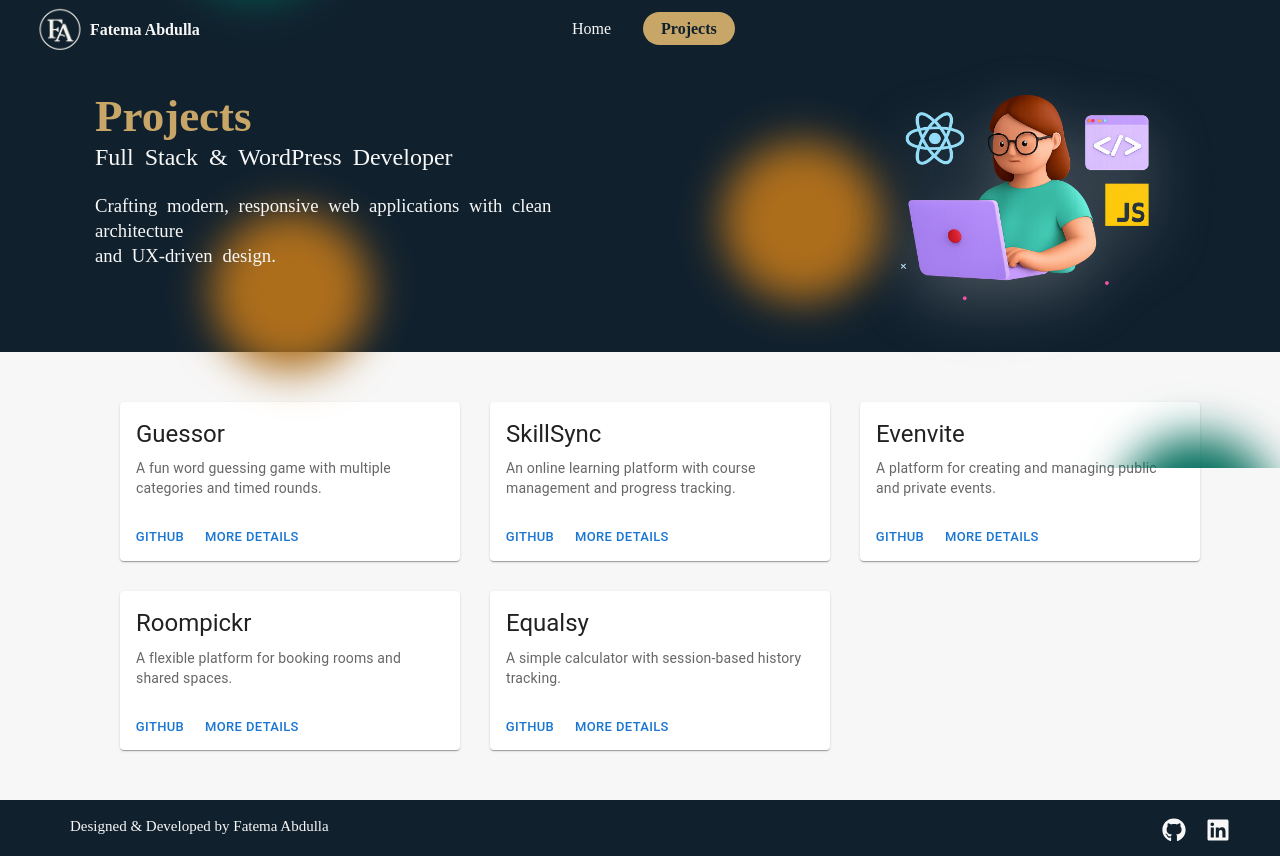
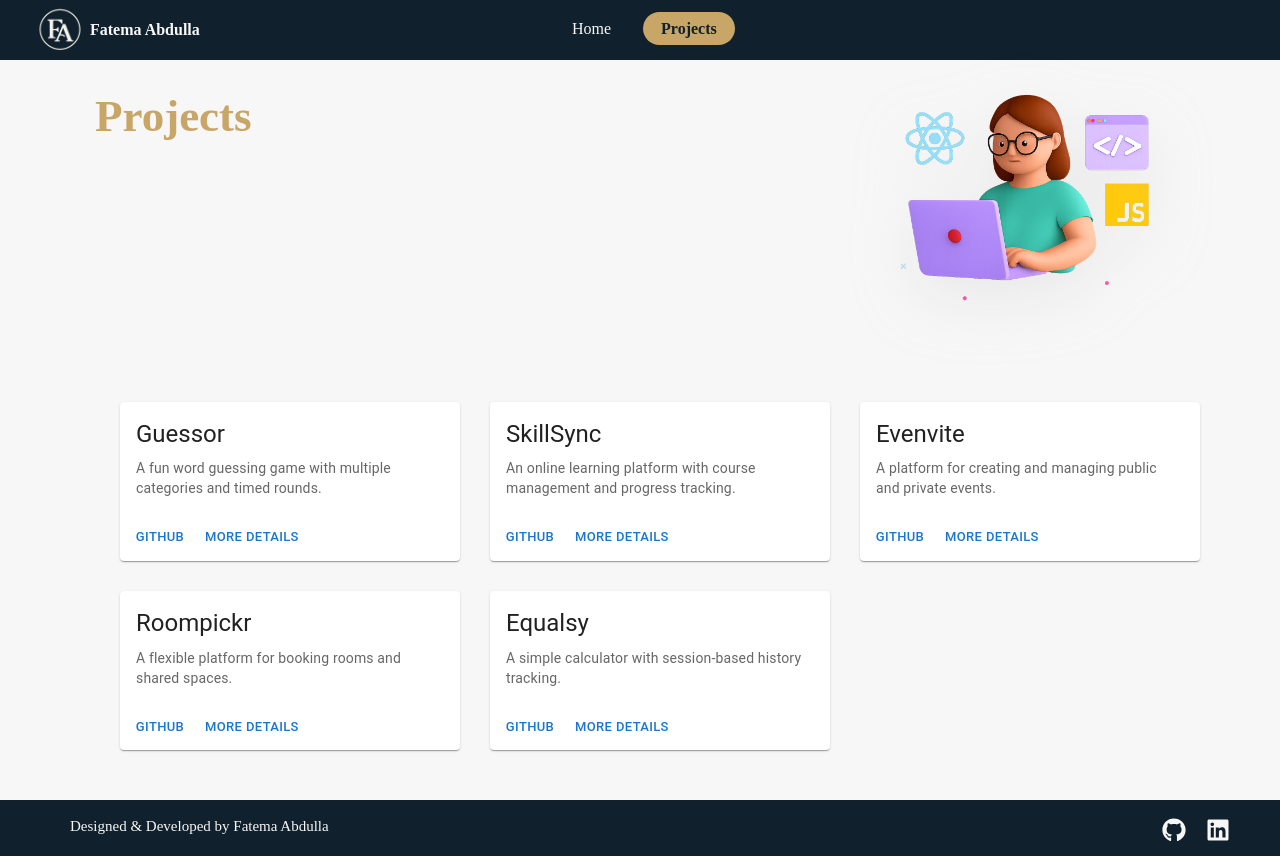
Before and after one commit to Fatema-Abdulla/portfolio, a React (Vite) app: page /projects in a window 1280 px wide. Built offline with nearby package versions, Linux system fonts and the light colour scheme.

Commit message:
add silk bg in banner

```diff
--- a/package.json
+++ b/package.json
@@ -12,12 +12,14 @@
   "dependencies": {
     "@emotion/react": "^11.14.0",
     "@emotion/styled": "^11.14.1",
-    "@mui/material": "^7.3.8",
+    "@mui/material": "^7.3.11",
+    "@react-three/fiber": "^9.6.1",
     "react": "^19.2.4",
     "react-dom": "^19.2.4",
     "react-icons": "^5.6.0",
     "react-router-dom": "^7.13.0",
-    "react-scroll": "^1.9.3"
+    "react-scroll": "^1.9.3",
+    "three": "^0.184.0"
   },
   "devDependencies": {
     "@eslint/js": "^9.39.1",
--- a/src/App.css
+++ b/src/App.css
@@ -6,114 +6,6 @@
 
 body {
   background-color: #f7f7f7;
-}
-
-/* Start balls animations */
-@keyframes move {
-  100% {
-    transform: translate3d(0, 0, 1px) rotate(360deg);
-  }
-}
-
-.background {
-  position: absolute;
-  top: 0;
-  left: 0;
-  width: 100%;
-  height: 58.5vh;
-  overflow: hidden;
-  background: transparent;
-  z-index: 1;
-}
-
-.ball {
-  position: absolute;
-  width: 20vmin;
-  height: 20vmin;
-  border-radius: 50%;
-  backface-visibility: hidden;
-  animation: move linear infinite;
-}
-
-.ball:nth-child(odd) {
-  color: #006d5b;
-}
-
-.ball:nth-child(even) {
-  color: #ad6e1c;
-}
-
-/* Using a custom attribute for variability */
-.ball:nth-child(1) {
-  top: 77%;
-  left: 88%;
-  animation-duration: 30s;
-  animation-delay: -3s;
-  transform-origin: 16vw -2vh;
-  box-shadow: 40vmin 0 5.703076368487546vmin currentColor;
-}
-.ball:nth-child(2) {
-  top: 42%;
-  left: 2%;
-  animation-duration: 26s;
-  animation-delay: -29s;
-  transform-origin: -19vw 21vh;
-  box-shadow: -40vmin 0 5.17594621519026vmin currentColor;
-}
-.ball:nth-child(3) {
-  top: 28%;
-  left: 18%;
-  animation-duration: 39s;
-  animation-delay: -8s;
-  transform-origin: -22vw 3vh;
-  box-shadow: 40vmin 0 5.248179047256236vmin currentColor;
-}
-.ball:nth-child(4) {
-  top: 50%;
-  left: 79%;
-  animation-duration: 28s;
-  animation-delay: -21s;
-  transform-origin: -17vw -6vh;
-  box-shadow: 40vmin 0 5.279749632220298vmin currentColor;
-}
-.ball:nth-child(5) {
-  top: 46%;
-  left: 15%;
-  animation-duration: 35s;
-  animation-delay: -40s;
-  transform-origin: 4vw 0vh;
-  box-shadow: -40vmin 0 5.964309466052033vmin currentColor;
-}
-.ball:nth-child(6) {
-  top: 77%;
-  left: 16%;
-  animation-duration: 28s;
-  animation-delay: -10s;
-  transform-origin: 18vw 4vh;
-  box-shadow: 40vmin 0 5.178483653434181vmin currentColor;
-}
-.ball:nth-child(7) {
-  top: 22%;
-  left: 17%;
-  animation-duration: 35s;
-  animation-delay: -6s;
-  transform-origin: 1vw -23vh;
-  box-shadow: -40vmin 0 5.703026794398318vmin currentColor;
-}
-.ball:nth-child(8) {
-  top: 41%;
-  left: 47%;
-  animation-duration: 26s;
-  animation-delay: -28s;
-  transform-origin: 25vw -3vh;
-  box-shadow: 40vmin 0 5.196265905749415vmin currentColor;
-}
-
-/* End balls animations */
-
-.navbar {
-  background-color: #10202d;
-  padding: 0px 30px;
 }
 
 .nav-left {
@@ -164,25 +56,34 @@ body {
   margin-right: 14px;
 }
 
-.header-container,
+.silk-bg {
+  position: absolute;
+  inset: 0;
+  height: 350px;
+  overflow: hidden;
+  z-index: 0;
+}
+
 .nav-container,
 .footer-container {
   background-color: #10202d;
 }
 
+.header-container {
+  position: relative;
+  z-index: 1;
+  background: transparent;
+}
+
 .header-text {
   color: #f7f7f7;
   padding: 0 95px;
-  position: relative;
-  z-index: 2;
 }
 
 .header-image {
   margin-top: -5px;
   padding: 0 60px;
   margin-bottom: 13px;
-  position: relative;
-  z-index: 2;
 }
 
 .header-image img {
@@ -210,8 +111,6 @@ body {
   word-spacing: 5px;
   margin-top: 23px;
 }
-
-
 
 .about-skill {
   background-color: #f7f7f7;
@@ -317,16 +216,3 @@ body {
   color: #d6b77a;
   transform: translateY(-2px);
 }
-
-/* Responsive
-@media (max-width: 768px) {
-  .nav-container {
-    flex-direction: column;
-    gap: 15px;
-  }
-
-  .nav-center {
-    position: static;
-    transform: none;
-  }
-} */
--- a/src/App.jsx
+++ b/src/App.jsx
@@ -6,13 +6,10 @@ import Nav from "./components/Nav"
 import Home from "./pages/Home"
 import Projects from "./pages/Projects"
 import Footer from "./components/Footer"
-import Background from "./components/Background"
-
 
 const App = () => {
   return (
     <div>
-    <Background />
       <Nav />
       <Routes>
         <Route path="/" element={<Home />} />
@@ -25,7 +22,7 @@ const App = () => {
           ))
         }
       </div> */}
-      < Footer />
+      <Footer />
     </div>
   )
 }
--- a/src/components/Background.jsx
+++ /dev/null
@@ -1,18 +0,0 @@
-import "../App.css"
-
-const Background = () => {
-  return (
-    <div className="background">
-      <span className="ball"></span>
-      <span className="ball"></span>
-      <span className="ball"></span>
-      <span className="ball"></span>
-      <span className="ball"></span>
-      <span className="ball"></span>
-      <span className="ball"></span>
-      <span className="ball"></span>
-    </div>
-  );
-}
-
-export default Background
--- a/src/components/HeaderHome.jsx
+++ b/src/components/HeaderHome.jsx
@@ -6,6 +6,7 @@ import Grid from "@mui/material/Grid"
 import { styled } from "@mui/material/styles"
 import { Link } from "react-scroll"
 
+import Silk from "./Silk"
 
 const ColorButton = styled(Button)(() => ({
   backgroundColor: "#d6b77a",
@@ -23,6 +24,15 @@ const ColorButton = styled(Button)(() => ({
 const HeaderHome = () => {
   return (
     <Box sx={{ flexGrow: 1 }}>
+      <div className="silk-bg">
+        <Silk
+          speed={5}
+          scale={1}
+          color="#10202d"
+          noiseIntensity={0.1}
+          rotation={0}
+        />
+      </div>
       <Grid container spacing={2} className="header-container">
         <Grid size={{ xs: 12, md: 7 }} className="header-text">
           <h2 className="my-name">Hi, I'm Fatema Abdulla</h2>
--- /dev/null
+++ b/src/components/Silk.jsx
@@ -0,0 +1,116 @@
+/* eslint-disable react/no-unknown-property */
+import { Canvas, useFrame, useThree } from '@react-three/fiber';
+import { forwardRef, useRef, useMemo, useLayoutEffect } from 'react';
+import { Color } from 'three';
+
+const hexToNormalizedRGB = hex => {
+  hex = hex.replace('#', '');
+  return [
+    parseInt(hex.slice(0, 2), 16) / 255,
+    parseInt(hex.slice(2, 4), 16) / 255,
+    parseInt(hex.slice(4, 6), 16) / 255
+  ];
+};
+
+const vertexShader = `
+varying vec2 vUv;
+varying vec3 vPosition;
+
+void main() {
+  vPosition = position;
+  vUv = uv;
+  gl_Position = projectionMatrix * modelViewMatrix * vec4(position, 1.0);
+}
+`;
+
+const fragmentShader = `
+varying vec2 vUv;
+varying vec3 vPosition;
+
+uniform float uTime;
+uniform vec3  uColor;
+uniform float uSpeed;
+uniform float uScale;
+uniform float uRotation;
+uniform float uNoiseIntensity;
+
+const float e = 2.71828182845904523536;
+
+float noise(vec2 texCoord) {
+  float G = e;
+  vec2  r = (G * sin(G * texCoord));
+  return fract(r.x * r.y * (1.0 + texCoord.x));
+}
+
+vec2 rotateUvs(vec2 uv, float angle) {
+  float c = cos(angle);
+  float s = sin(angle);
+  mat2  rot = mat2(c, -s, s, c);
+  return rot * uv;
+}
+
+void main() {
+  float rnd        = noise(gl_FragCoord.xy);
+  vec2  uv         = rotateUvs(vUv * uScale, uRotation);
+  vec2  tex        = uv * uScale;
+  float tOffset    = uSpeed * uTime;
+
+  tex.y += 0.03 * sin(8.0 * tex.x - tOffset);
+
+  float pattern = 0.6 +
+                  0.4 * sin(5.0 * (tex.x + tex.y +
+                                   cos(3.0 * tex.x + 5.0 * tex.y) +
+                                   0.02 * tOffset) +
+                           sin(20.0 * (tex.x + tex.y - 0.1 * tOffset)));
+
+  vec4 col = vec4(uColor, 1.0) * vec4(pattern) - rnd / 15.0 * uNoiseIntensity;
+  col.a = 1.0;
+  gl_FragColor = col;
+}
+`;
+
+const SilkPlane = forwardRef(function SilkPlane({ uniforms }, ref) {
+  const { viewport } = useThree();
+
+  useLayoutEffect(() => {
+    if (ref.current) {
+      ref.current.scale.set(viewport.width, viewport.height, 1);
+    }
+  }, [ref, viewport]);
+
+  useFrame((_, delta) => {
+    ref.current.material.uniforms.uTime.value += 0.1 * delta;
+  });
+
+  return (
+    <mesh ref={ref}>
+      <planeGeometry args={[1, 1, 1, 1]} />
+      <shaderMaterial uniforms={uniforms} vertexShader={vertexShader} fragmentShader={fragmentShader} />
+    </mesh>
+  );
+});
+SilkPlane.displayName = 'SilkPlane';
+
+const Silk = ({ speed = 5, scale = 1, color = '#7B7481', noiseIntensity = 1.5, rotation = 0 }) => {
+  const meshRef = useRef();
+
+  const uniforms = useMemo(
+    () => ({
+      uSpeed: { value: speed },
+      uScale: { value: scale },
+      uNoiseIntensity: { value: noiseIntensity },
+      uColor: { value: new Color(...hexToNormalizedRGB(color)) },
+      uRotation: { value: rotation },
+      uTime: { value: 0 }
+    }),
+    [speed, scale, noiseIntensity, color, rotation]
+  );
+
+  return (
+    <Canvas dpr={[1, 2]} frameloop="always">
+      <SilkPlane ref={meshRef} uniforms={uniforms} />
+    </Canvas>
+  );
+};
+
+export default Silk;
```
Also changed, not shown: 2 other files (tests, documents, lock files or other folders).
